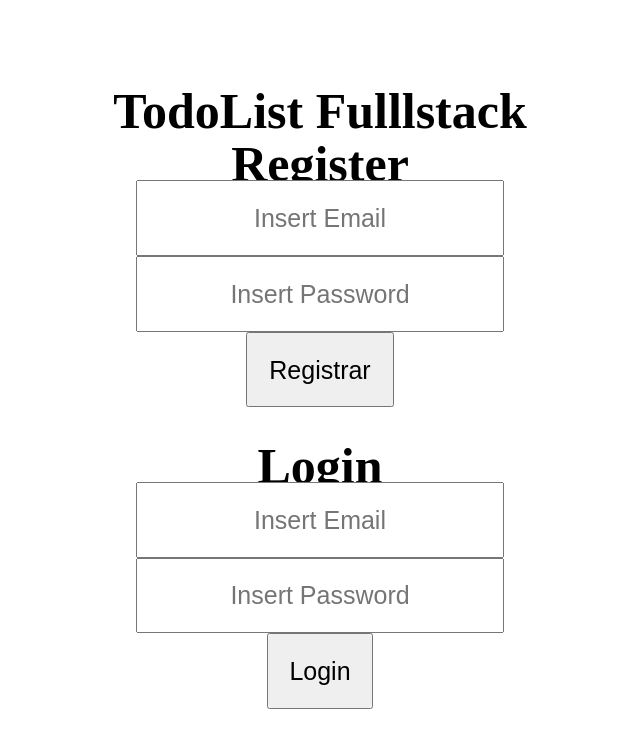
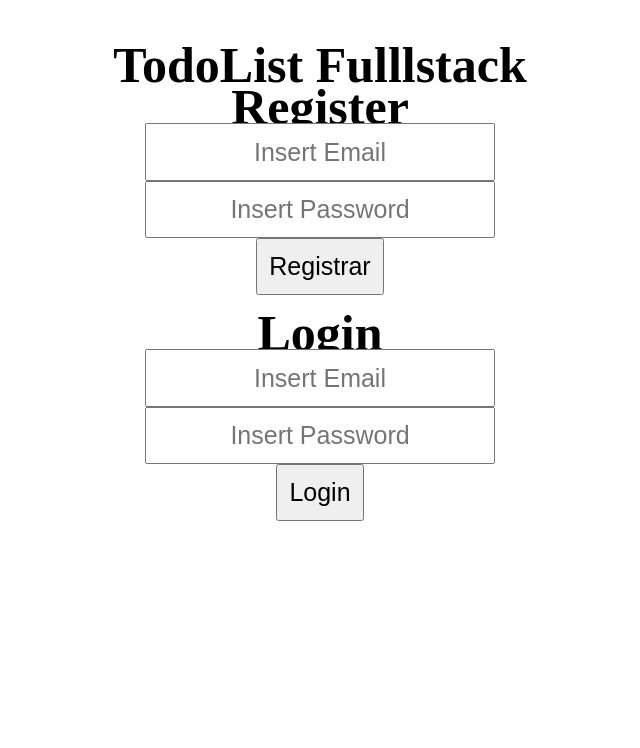
Before and after one commit to Guirosa10/Desafio-Tecnico-FullStack-APP, a React (Create React App) app in the folder frontend/: page / in a window 1280 px wide. Shown: the top 748 px of the page, without its empty margins (320-960 px from the left). Built offline with nearby package versions, Linux system fonts and the light colour scheme.

Commit message:
feat: Delete function implemented on frontend

```diff
--- a/frontend/src/components/todo/Todo.jsx
+++ b/frontend/src/components/todo/Todo.jsx
@@ -1,13 +1,24 @@
 import React from 'react';
 import PropTypes from 'prop-types';
+import axios from 'axios';
 import './Todo.css';
 
 export default function Todo({ todolist }) {
+  const handleDelete = () => {
+    axios.delete(`http://localhost:4000/todo/${todolist.todo_id}`);
+  };
+
   return (
     <div className="todo">
       <h4>{ todolist.todo }</h4>
       <p>{ todolist.todo_id }</p>
       <p>{ todolist.status }</p>
+      <button
+        type="button"
+        onClick={handleDelete}
+      >
+        Delete
+      </button>
     </div>
   );
 }
--- a/frontend/src/index.css
+++ b/frontend/src/index.css
@@ -4,7 +4,7 @@
   border-style: border-box;
   text-align: center;
   line-height: 30px;
-  padding: 2%;
+  padding: 1%;
 }
 
 h1 {
```
